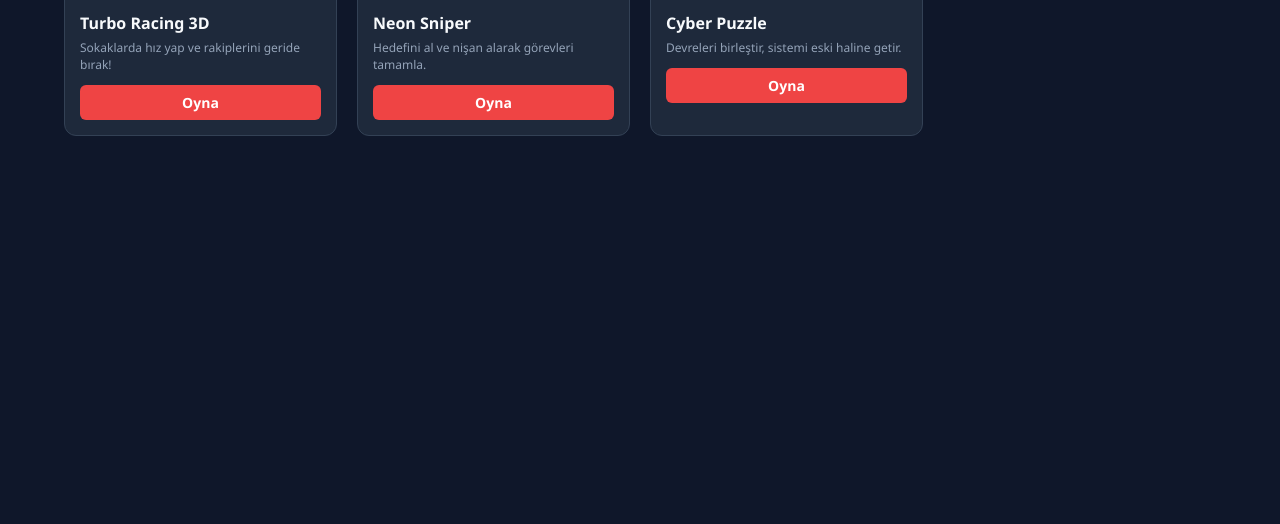
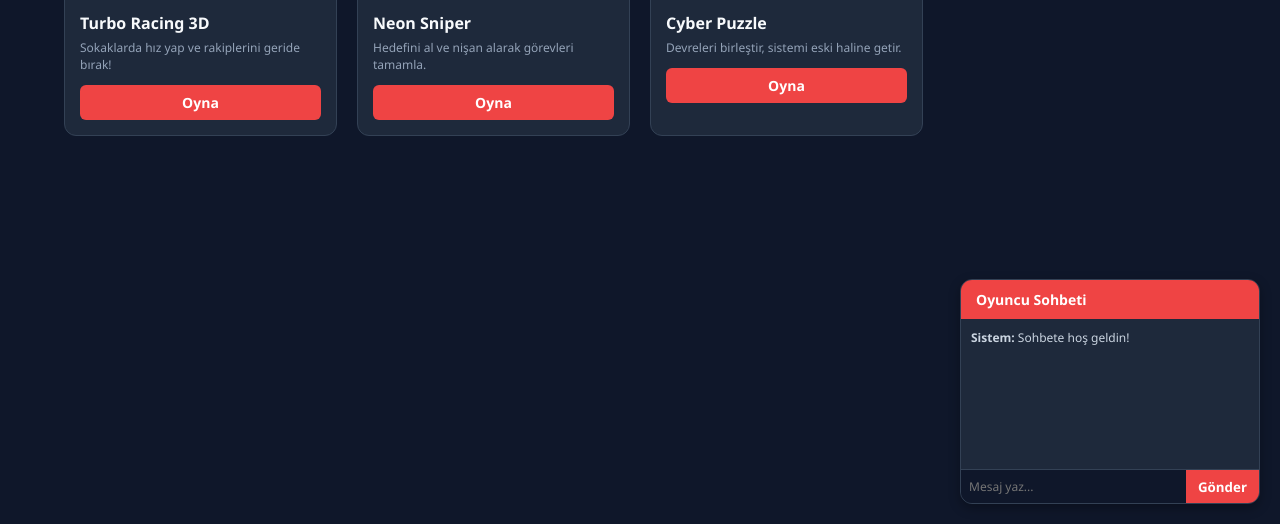
Before and after one commit to salimyuce3405-lgtm/oyun-sitesi, a plain HTML site: page index.html in a window 1280 px wide. Shown: the part 276-800 px from the top of the page. Drawn offline with Linux system fonts and the light colour scheme.

Commit message:
Add files via upload

```diff
--- a/index.html
+++ b/index.html
@@ -133,6 +133,30 @@ Hadi bu kodu kopyala, masaüstünde düzgünce `.html` olarak kaydet ve GitHub'a
             </div>
         </div>
     </div>
+<!-- Basit Sohbet Kutusu -->
+<div id="chat-widget" style="position: fixed; bottom: 20px; right: 20px; z-index: 9999; background: #1e293b; border: 1px solid #334155; border-radius: 12px; width: 300px; box-shadow: 0 4px 12px rgba(0,0,0,0.3); overflow: hidden;">
+    <div style="background: #ef4444; color: white; padding: 10px 15px; font-weight: bold; font-size: 14px;">Oyuncu Sohbeti</div>
+    <div id="chat-messages" style="height: 150px; padding: 10px; overflow-y: auto; font-size: 12px; color: #cbd5e1; display: flex; flex-direction: column; gap: 5px;">
+        <div><b>Sistem:</b> Sohbete hoş geldin!</div>
+    </div>
+    <div style="display: flex; border-top: 1px solid #334155;">
+        <input type="text" id="chat-input" placeholder="Mesaj yaz..." style="flex: 1; padding: 8px; border: none; background: #0f172a; color: white; outline: none; font-size: 12px;">
+        <button onclick="sendMsg()" style="background: #ef4444; color: white; border: none; padding: 0 12px; cursor: pointer; font-weight: bold;">Gönder</button>
+    </div>
+</div>
 
+<script>
+    function sendMsg() {
+        let input = document.getElementById('chat-input');
+        let box = document.getElementById('chat-messages');
+        if(input.value.trim() !== '') {
+            let msg = document.createElement('div');
+            msg.innerHTML = `<b>Sen:</b> ${input.value}`;
+            box.appendChild(msg);
+            input.value = '';
+            box.scrollTop = box.scrollHeight;
+        }
+    }
+</script>
 </body>
 </html>
```
